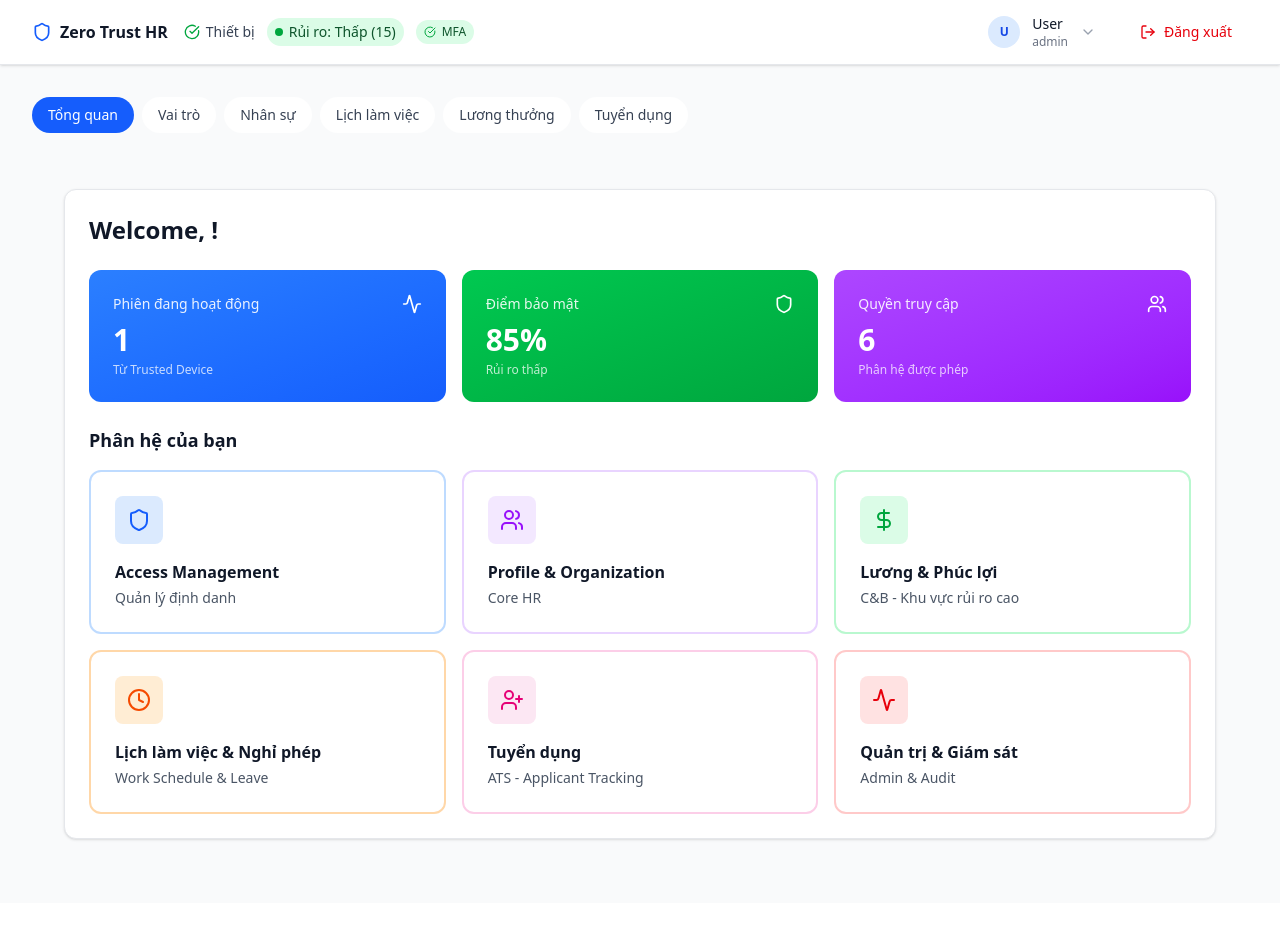
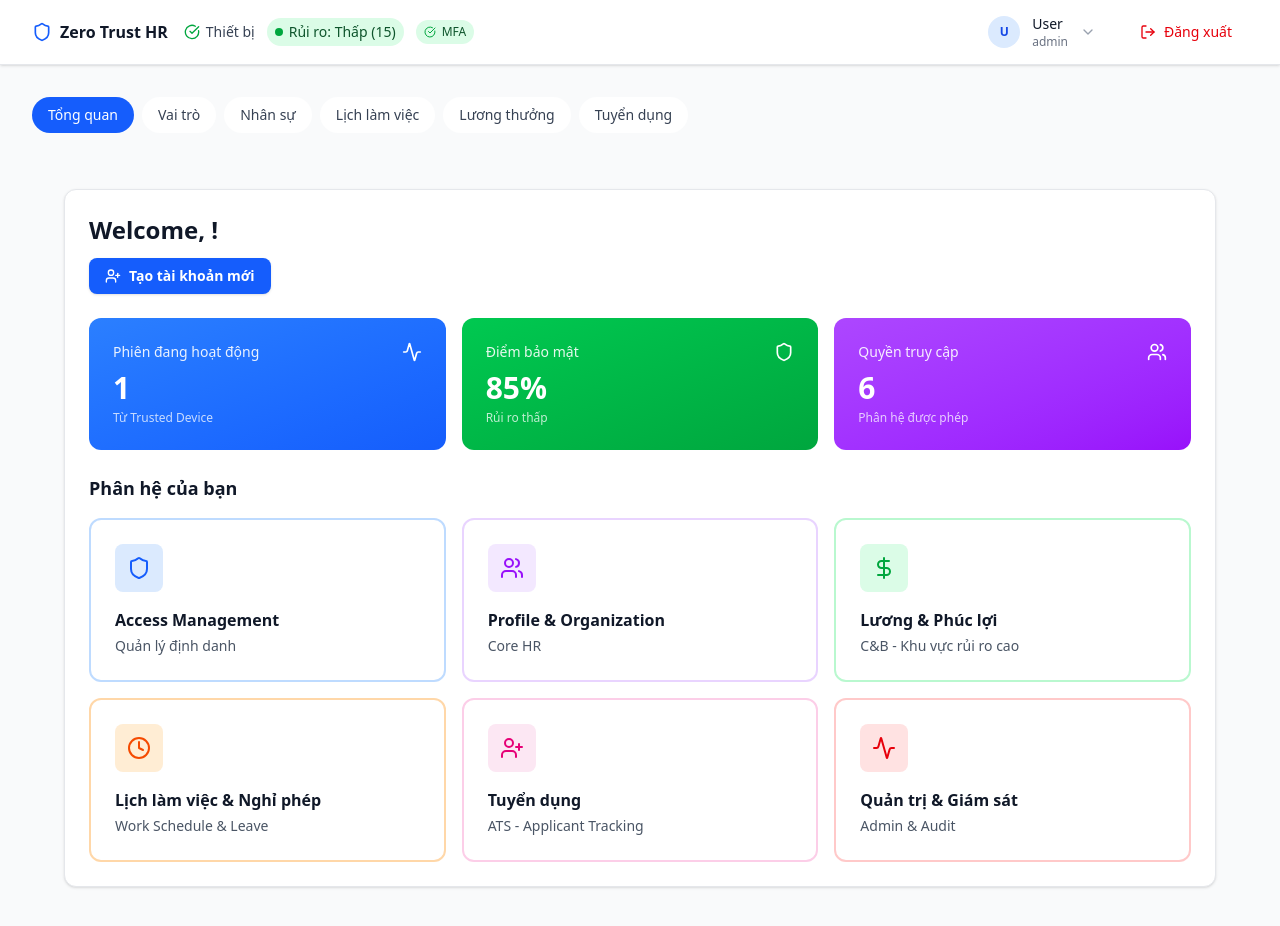
Before and after one commit to adennn87/hr-fe, a Next.js app: page /dashboard in a window 1280 px wide. Shown: the top 926 px of the page. Before the commit the page ends 903 px from the top, so only its background shows below. Built offline with nearby package versions, Linux system fonts and the light colour scheme; no server answers; sample sign-in values are in the browser's storage.

Commit message:
fix create acc

```diff
--- a/components/Dashboard.tsx
+++ b/components/Dashboard.tsx
@@ -1,5 +1,6 @@
 "use client";
 import React, { useState } from 'react';
+import { useRouter } from 'next/navigation';
 import { Shield, Users, DollarSign, Clock, UserPlus, Settings, Activity } from 'lucide-react';
 import { IAMCore } from './modules/IAMCore';
 import { CoreHR } from './modules/CoreHR';
@@ -18,6 +19,7 @@ type ModuleType = 'overview' | 'iam' | 'coreHR' | 'compensation' | 'time' | 'ats
 
 export function Dashboard({ user, securityContext }: DashboardProps) {
   const [activeModule, setActiveModule] = useState<ModuleType>('overview');
+  const router = useRouter();
 
   const modules = [
     {
@@ -99,6 +101,56 @@ export function Dashboard({ user, securityContext }: DashboardProps) {
     hasAccess(module.roles, user.role)
   );
 
+  // Check admin: decode JWT token để lấy role name thực tế
+  const checkIsAdmin = (): boolean => {
+    try {
+      // Ưu tiên 1: Decode JWT token để lấy role name
+      const token = typeof window !== 'undefined'
+        ? (sessionStorage.getItem('accessToken') || localStorage.getItem('accessToken'))
+        : null;
+
+      if (token) {
+        try {
+          const payload = JSON.parse(atob(token.split('.')[1]));
+          if (payload.role) {
+            // Role trong token có thể là object với name hoặc string
+            let roleName = '';
+            if (typeof payload.role === 'object' && payload.role !== null && payload.role.name) {
+              roleName = payload.role.name;
+            } else if (typeof payload.role === 'string') {
+              roleName = payload.role;
+            }
+
+            if (roleName) {
+              const normalized = normalizeRole(roleName).toLowerCase();
+              return normalized.includes('admin');
+            }
+          }
+        } catch (e) {
+          console.warn('Error decoding JWT token for admin check:', e);
+        }
+      }
+
+      // Ưu tiên 2: Check user.role trực tiếp (có thể là roleId UUID hoặc role name)
+      if (user.role) {
+        const normalized = normalizeRole(user.role).toLowerCase();
+        // Nếu là UUID (36 ký tự với dấu gạch ngang), không phải admin
+        if (normalized.length === 36 && normalized.includes('-')) {
+          return false; // roleId UUID, không phải role name
+        }
+        // Nếu chứa "admin" thì là admin
+        return normalized.includes('admin');
+      }
+
+      return false;
+    } catch (error) {
+      console.error('Error checking admin status:', error);
+      return false;
+    }
+  };
+
+  const isAdmin = checkIsAdmin();
+
   // Nếu không có module nào match, hiển thị tất cả (fallback)
   // Hoặc có thể hiển thị message cảnh báo
   const finalAccessibleModules = accessibleModules.length > 0 ? accessibleModules : modules;
@@ -133,6 +185,18 @@ export function Dashboard({ user, securityContext }: DashboardProps) {
               <h2 className="text-2xl font-bold text-gray-900 mb-2">
                 Welcome, {user.fullName}!
               </h2>
+              {isAdmin && (
+                <div className="mt-3">
+                  <button
+                    type="button"
+                    onClick={() => router.push('/register')}
+                    className="inline-flex items-center px-4 py-2 rounded-lg bg-blue-600 text-white text-sm font-semibold shadow-sm hover:bg-blue-700 transition-colors"
+                  >
+                    <UserPlus className="w-4 h-4 mr-2" />
+                    Tạo tài khoản mới
+                  </button>
+                </div>
+              )}
             </div>
 
             {/* Quick Stats */}
--- a/components/auth/LoginForm.tsx
+++ b/components/auth/LoginForm.tsx
@@ -196,13 +196,6 @@ export function LoginForm({ email, setIdentifier, onSuccess, onForgotPassword, o
           </Button>
         </form>
       </Form>
-
-      <div className="mt-8 text-center text-sm">
-        <span className="text-slate-500">Don&apos;t have an account? </span>
-        <button onClick={onRegister} className="font-semibold text-blue-600 hover:text-blue-500 hover:underline">
-          Create an account
-        </button>
-      </div>
     </div>
   );
 }
--- a/components/modules/CoreHR.tsx
+++ b/components/modules/CoreHR.tsx
@@ -614,7 +614,12 @@ export function CoreHR({ user }: CoreHRProps) {
                           >
                             <div className="flex items-center gap-3">
                               <div className="w-9 h-9 bg-white border border-slate-200 rounded-full flex items-center justify-center text-xs font-bold text-slate-600 shadow-sm">
-                                {(emp.fullName || 'U').split(' ').pop()?.charAt(0) || 'U'}
+                                {(() => {
+                                  const name = emp.fullName || emp.email || '';
+                                  const parts = name.split(' ').filter(Boolean);
+                                  const lastPart = parts.length > 0 ? parts[parts.length - 1] : '';
+                                  return lastPart && lastPart.length > 0 ? lastPart.charAt(0).toUpperCase() : 'U';
+                                })()}
                               </div>
                               <div>
                                 <div className="text-sm font-bold text-slate-800 group-hover:text-purple-700">{emp.fullName || 'N/A'}</div>
@@ -679,7 +684,12 @@ export function CoreHR({ user }: CoreHRProps) {
 
                     <div className="flex items-start gap-6 mb-8">
                           <div className="w-20 h-20 bg-purple-600 rounded-2xl flex items-center justify-center text-white text-2xl font-black shadow-lg">
-                        {(selectedEmployee.fullName || 'U').split(' ').pop()?.charAt(0).toUpperCase() || 'U'}
+                        {(() => {
+                          const name = selectedEmployee.fullName || selectedEmployee.email || '';
+                          const parts = name.split(' ').filter(Boolean);
+                          const lastPart = parts.length > 0 ? parts[parts.length - 1] : '';
+                          return lastPart && lastPart.length > 0 ? lastPart.charAt(0).toUpperCase() : 'U';
+                        })()}
                       </div>
                       <div className="flex-1">
                         <h3 className="text-2xl font-black text-slate-900 mb-2">
@@ -900,11 +910,11 @@ export function CoreHR({ user }: CoreHRProps) {
                 </div>
                 <div className="flex items-center gap-6 mb-12">
                   <div className="w-20 h-20 bg-purple-100 rounded-3xl flex items-center justify-center text-2xl font-black text-purple-600">
-                    {user.fullName.charAt(0)}
+                    {(user.fullName && user.fullName.length > 0) ? user.fullName.charAt(0) : (user.email ? user.email.charAt(0).toUpperCase() : 'U')}
                   </div>
                   <div>
-                    <h3 className="text-3xl font-black text-slate-900">{user.fullName}</h3>
-                    <p className="text-slate-400 font-bold uppercase text-xs tracking-widest">{user.role} • {user.department}</p>
+                    <h3 className="text-3xl font-black text-slate-900">{user.fullName || user.email || 'N/A'}</h3>
+                    <p className="text-slate-400 font-bold uppercase text-xs tracking-widest">{user.role || 'N/A'} • {user.department || 'N/A'}</p>
                   </div>
                 </div>
                 <div className="grid grid-cols-1 md:grid-cols-2 lg:grid-cols-3 gap-12">
```
